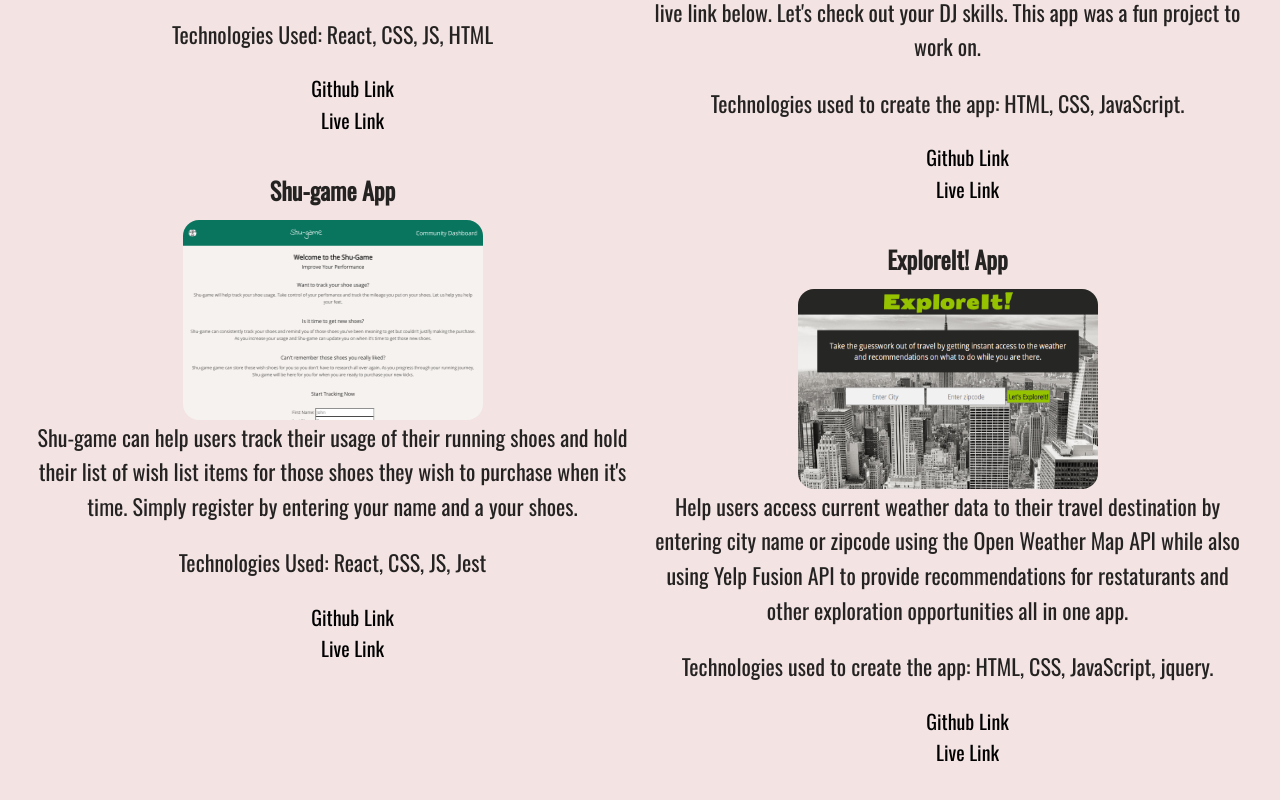
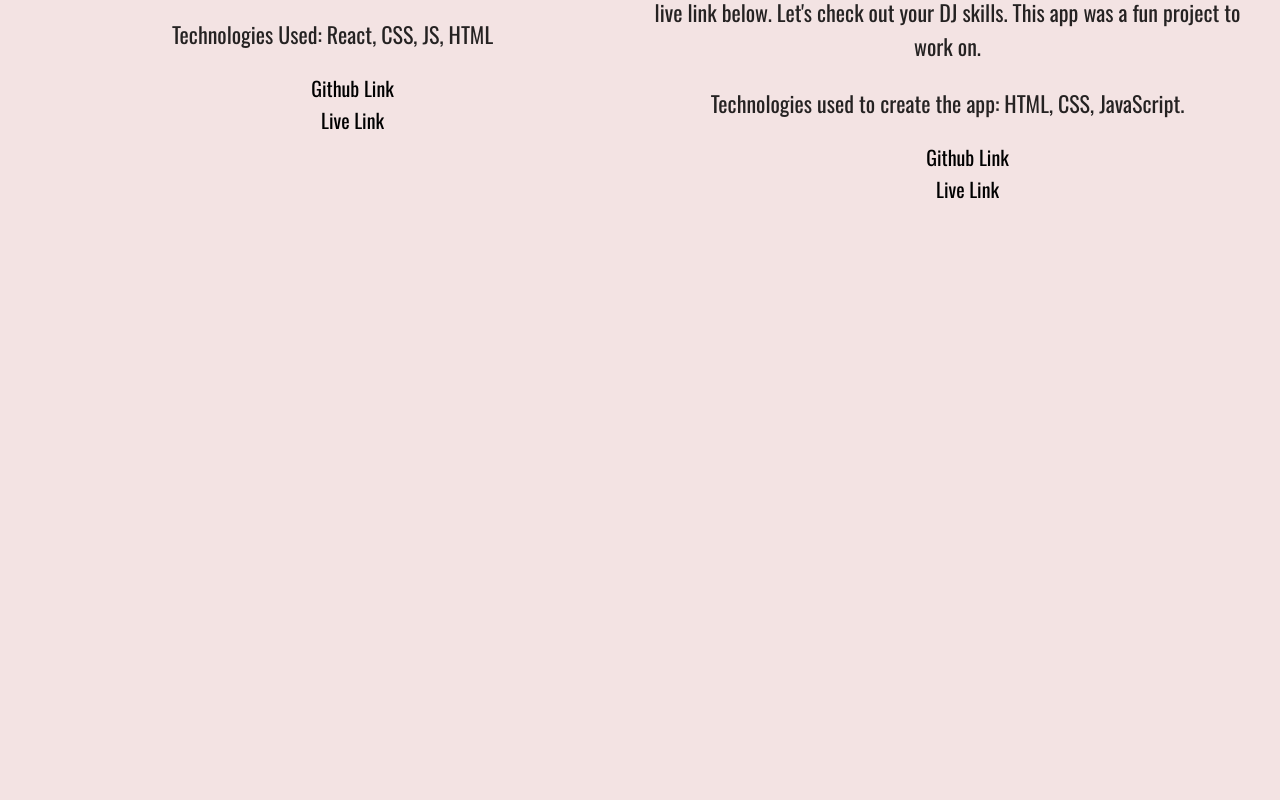
Before and after one commit to YFlynn726/yfcportfolio, a React (Create React App) app: page /MyProjects in a window 1280 px wide. Shown: the part 578-1378 px from the top of the page. After the commit the page ends 854 px from the top, so only its background shows below. Built offline with nearby package versions, Linux system fonts and the light colour scheme.

Commit message:
deleted 2 projects

```diff
--- a/src/components/Home.js
+++ b/src/components/Home.js
@@ -9,7 +9,7 @@ class Home extends Component {
       <div className="home_container">
         <div className="slide-in-left">
           <section className="home_left">
-            <h1 className="name">Yajaira Flynn-Corbin</h1>
+            <h1 className="name">Yajaira Flynn</h1>
             <div className="image">
               <img src={img} alt="pictureofme" />
             </div>
--- a/src/components/Projects.js
+++ b/src/components/Projects.js
@@ -1,9 +1,7 @@
 import React, { Component } from "react";
 import "./projects.css";
 import musicapp from "./images/music-app.png";
-import shugameimg from "./images/shugameimg.png";
 import beats from "./images/beats.png";
-import exploreimg from "./images/exploreimg.png";
 
 class Projects extends Component {
   state = {};
@@ -48,42 +46,6 @@ class Projects extends Component {
               </li>
             </ul>
             <br />
-
-            <h3 className="titles">Shu-game App</h3>
-            <img src={shugameimg} alt="Logo" className="screenshots" />
-
-            <p>
-              Shu-game can help users track their usage of their running shoes
-              and hold their list of wish list items for those shoes they wish
-              to purchase when it's time. Simply register by entering your name
-              and a your shoes.
-            </p>
-
-            <p>Technologies Used: React, CSS, JS, Jest</p>
-
-            <ul>
-              <li className="contact">
-                <a
-                  href="https://github.com/YFlynn726/shugame-app"
-                  rel="noopener noreferrer"
-                  target="_blank"
-                  className="links"
-                >
-                  Github Link
-                </a>
-              </li>
-
-              <li className="contact">
-                <a
-                  href="https://shugame-app.now.sh/"
-                  rel="noopener noreferrer"
-                  target="_blank"
-                  className="links"
-                >
-                  Live Link
-                </a>
-              </li>
-            </ul>
           </section>
         </div>
 
@@ -126,45 +88,6 @@ class Projects extends Component {
               </li>
             </ul>
             <br />
-
-            <h3 className="titles">ExploreIt! App</h3>
-            <img src={exploreimg} alt="Logo" className="screenshots" />
-
-            <p>
-              Help users access current weather data to their travel destination
-              by entering city name or zipcode using the Open Weather Map API
-              while also using Yelp Fusion API to provide recommendations for
-              restaturants and other exploration opportunities all in one app.
-            </p>
-
-            <p>
-              Technologies used to create the app: HTML, CSS, JavaScript,
-              jquery.
-            </p>
-
-            <ul>
-              <li className="contact">
-                <a
-                  href="https://github.com/YFlynn726/ExploreIt-App"
-                  rel="noopener noreferrer"
-                  target="_blank"
-                  className="links"
-                >
-                  Github Link
-                </a>
-              </li>
-
-              <li className="contact">
-                <a
-                  href="https://yflynn726.github.io/ExploreIt-App/"
-                  rel="noopener noreferrer"
-                  target="_blank"
-                  className="links"
-                >
-                  Live Link
-                </a>
-              </li>
-            </ul>
           </section>
         </div>
       </div>
--- a/src/components/home.css
+++ b/src/components/home.css
@@ -92,25 +92,9 @@
 }
 
 .name {
-  font-size: 54px;
+  font-size: 50px;
   font-family: "Special Elite", cursive;
 }
-
-/* .home_left {
-  box-sizing: border-box;
-  text-align: center;
-  font-size: 20px;
-  padding: 20px;
-}
-
-.home_right {
-  box-sizing: border-box;
-  margin-top: 15px;
-  text-align: center;
-  font-size: 18px;
-
-  padding: 20px;
-} */
 
 @media only screen and (min-width: 768px) {
   /* For desktop: */
```
